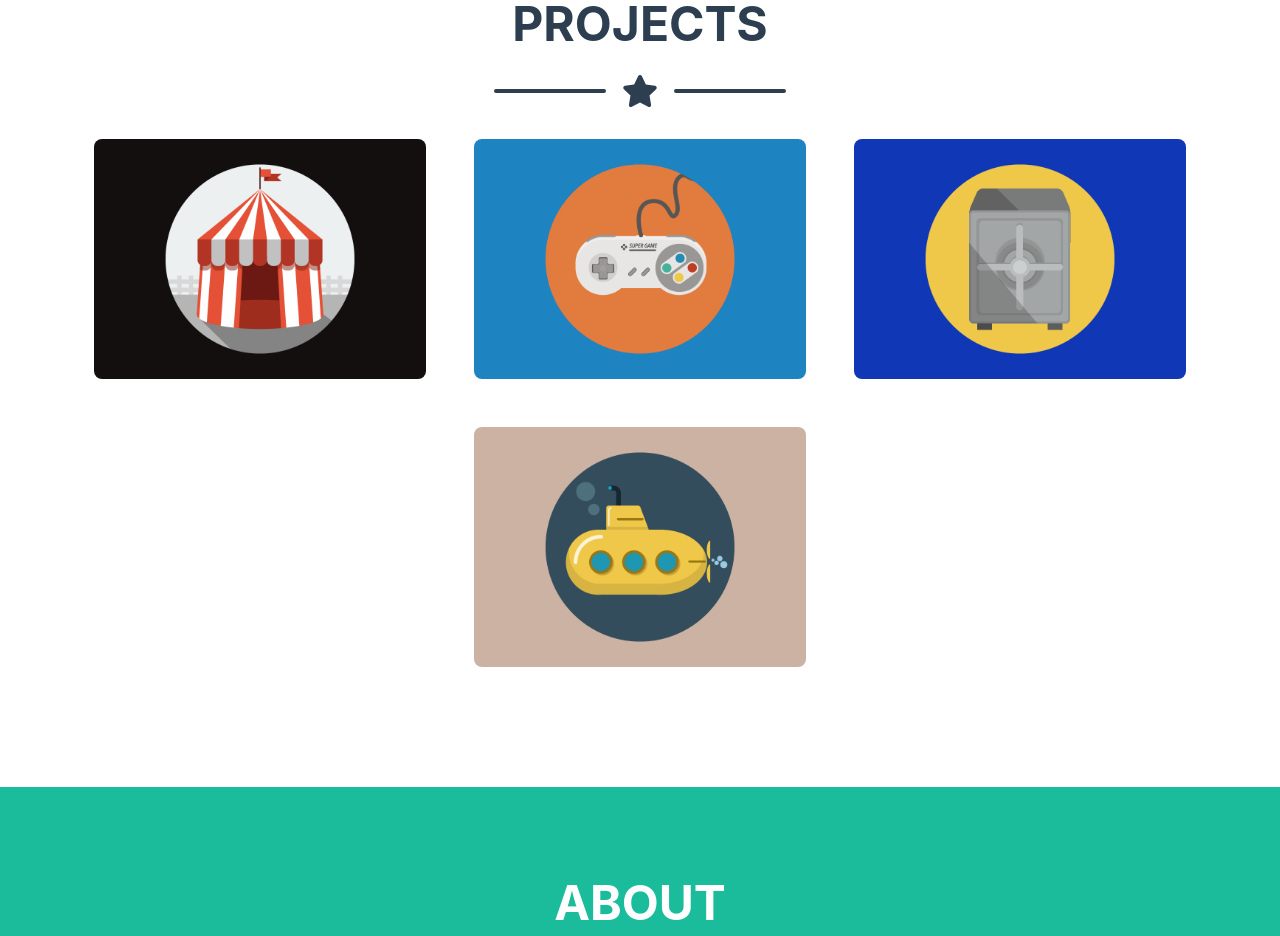
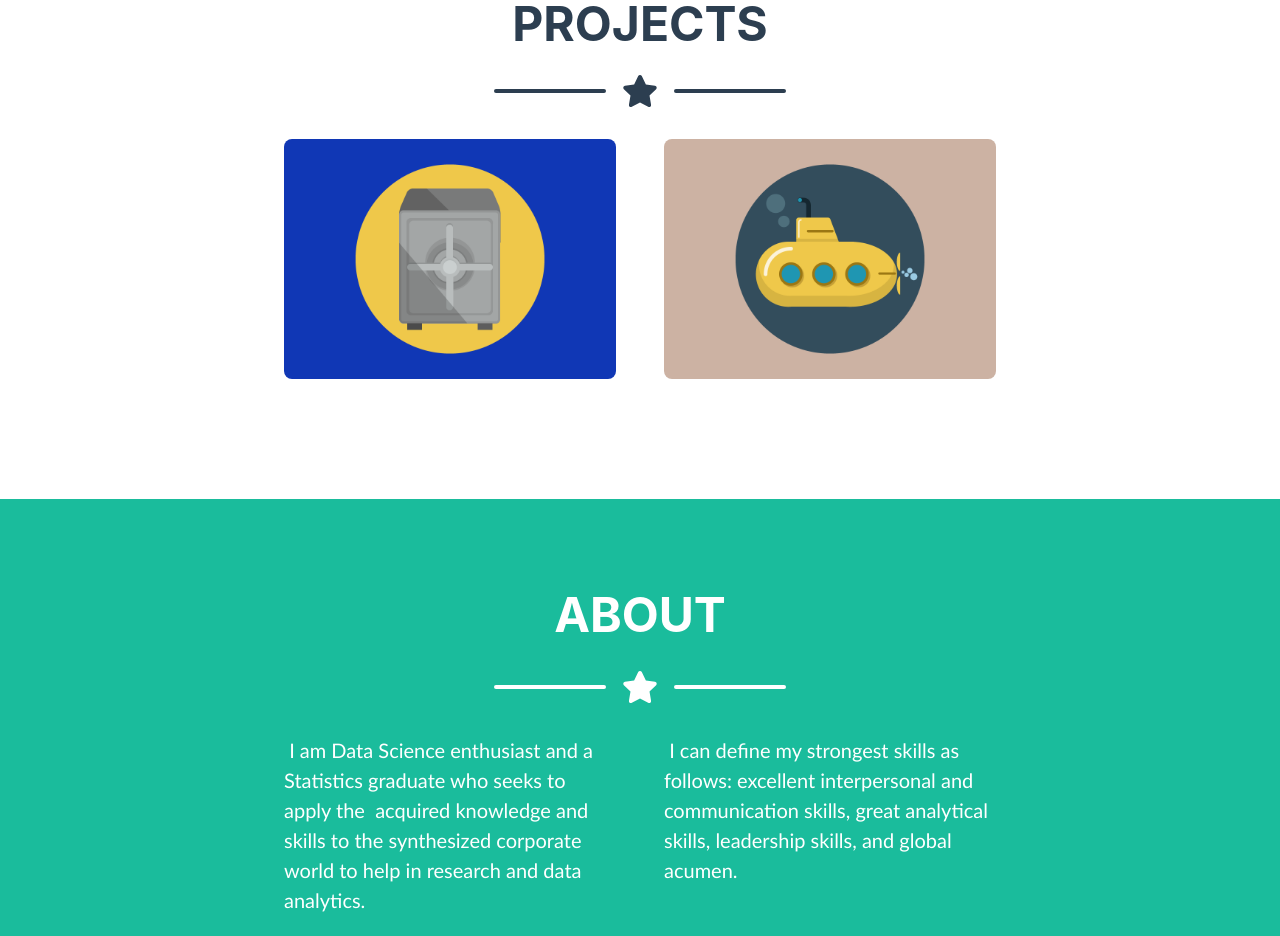
Before and after one commit to Bessy-Mukaria/Bessy-Mukaria.github.io, a plain HTML site: page index.html in a window 1280 px wide. Shown: the part 860-1796 px from the top of the page. Drawn offline with nearby package versions, Linux system fonts and the light colour scheme; a web font is replaced by a local one.

Commit message:
Update index.html

```diff
--- a/index.html
+++ b/index.html
@@ -60,21 +60,6 @@
                 <!-- Portfolio Grid Items-->
                 <div class="row justify-content-center">
                     <!-- Portfolio Items-->
-
-                    <div class="col-md-6 col-lg-4 mb-5">
-                        <div class="portfolio-item mx-auto" data-toggle="modal" data-target="#portfolioModal2">
-                            <div class="portfolio-item-caption d-flex align-items-center justify-content-center h-100 w-100">
-                                <div class="portfolio-item-caption-content text-center text-white"><i class="fas fa-plus fa-3x"></i></div>
-                            </div><img class="img-fluid" src="assets/img/portfolio/circus.png" alt="Circus Tent"/>
-                        </div>
-                    </div>
-                    <div class="col-md-6 col-lg-4 mb-5">
-                        <div class="portfolio-item mx-auto" data-toggle="modal" data-target="#portfolioModal3">
-                            <div class="portfolio-item-caption d-flex align-items-center justify-content-center h-100 w-100">
-                                <div class="portfolio-item-caption-content text-center text-white"><i class="fas fa-plus fa-3x"></i></div>
-                            </div><img class="img-fluid" src="assets/img/portfolio/game.png" alt="Controller"/>
-                        </div>
-                    </div>
                     <div class="col-md-6 col-lg-4 mb-5">
                         <div class="portfolio-item mx-auto" data-toggle="modal" data-target="#portfolioModal4">
                             <div class="portfolio-item-caption d-flex align-items-center justify-content-center h-100 w-100">
```
